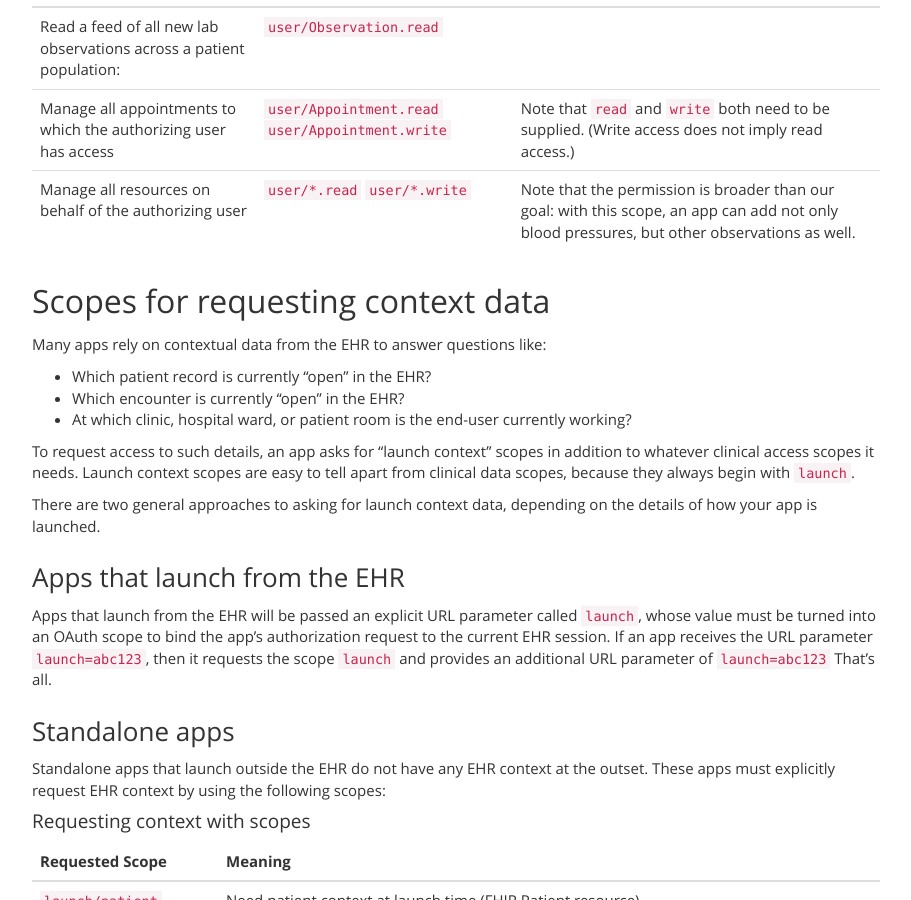
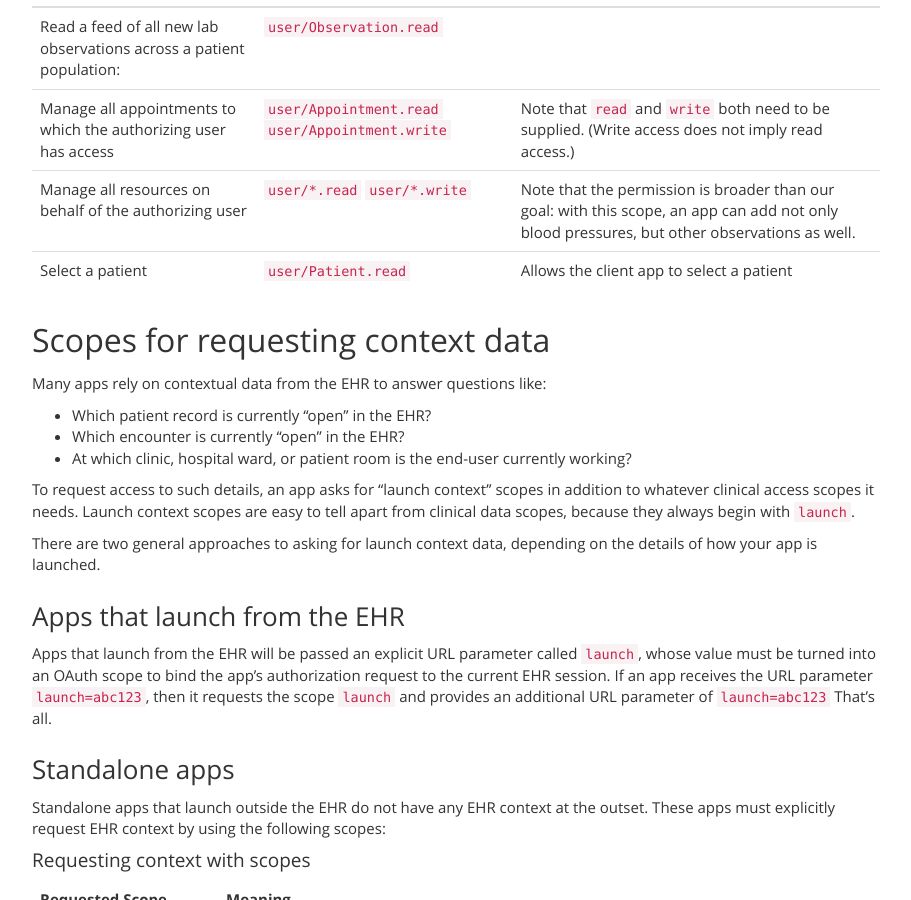
Before and after one commit to smart-on-fhir/smart-on-fhir.github.io, a Jekyll site: the page built from authorization/scopes-and-launch-context/index.md, in a window 1280 px wide and 900 px high, scrolled down 1551 px. Shown: the whole window, without its empty margins (38-949 px from the left). Built offline with Jekyll 4.4.1, drawn with Linux system fonts in a browser that asks for light colours; Markdown is read by kramdown in place of the engine named in the settings.

Commit message:
add patient read

```diff
--- a/authorization/scopes-and-launch-context/index.md
+++ b/authorization/scopes-and-launch-context/index.md
@@ -64,7 +64,7 @@ Goal | Scope | Notes
 Read a feed of all new lab observations across a patient population: | `user/Observation.read` |
 Manage all appointments to which the authorizing user has access | `user/Appointment.read` `user/Appointment.write` | Note that `read` and `write` both need to be supplied. (Write access does not imply read access.)
 Manage all resources on behalf of the authorizing user| `user/*.read` `user/*.write `| Note that the permission is broader than our goal: with this scope, an app can add not only blood pressures, but other observations as well.
-
+Select a patient| `user/Patient.read` | Allows the client app to select a patient
 
 ## Scopes for requesting context data
 
```
